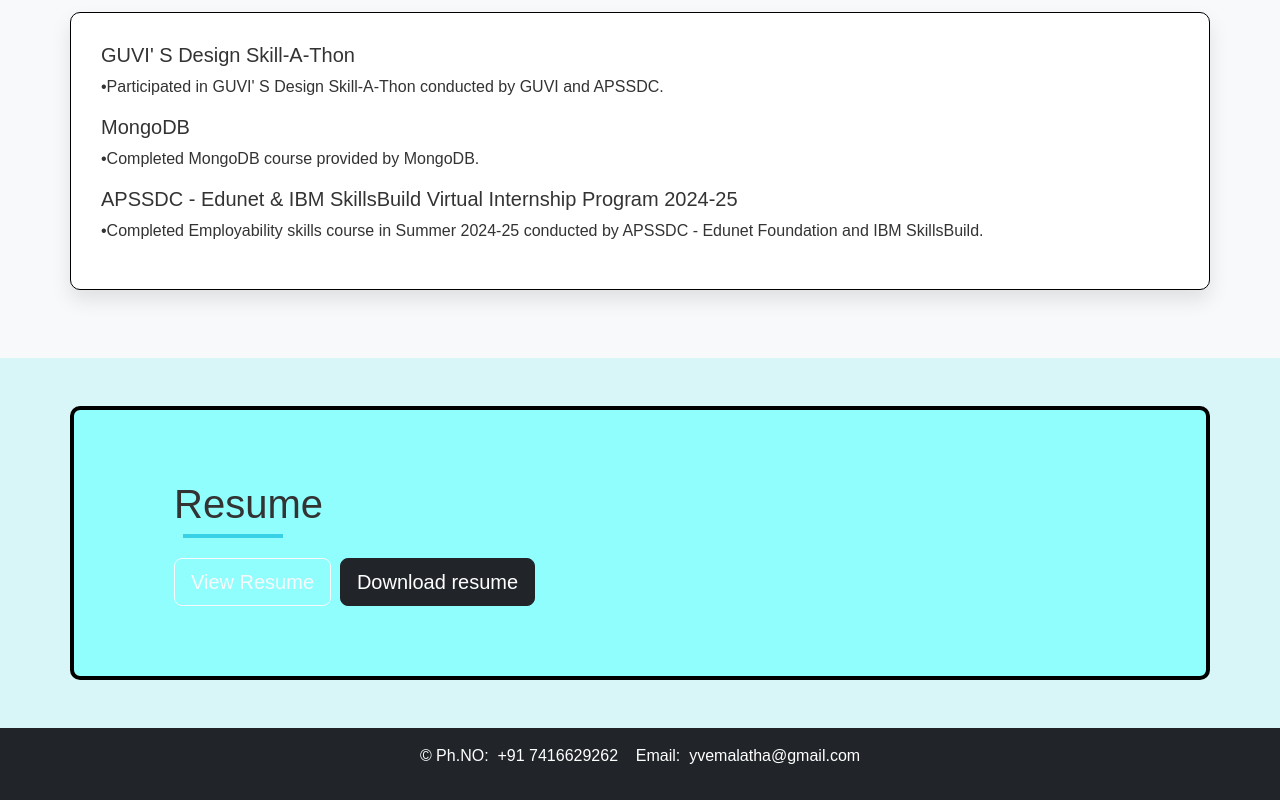
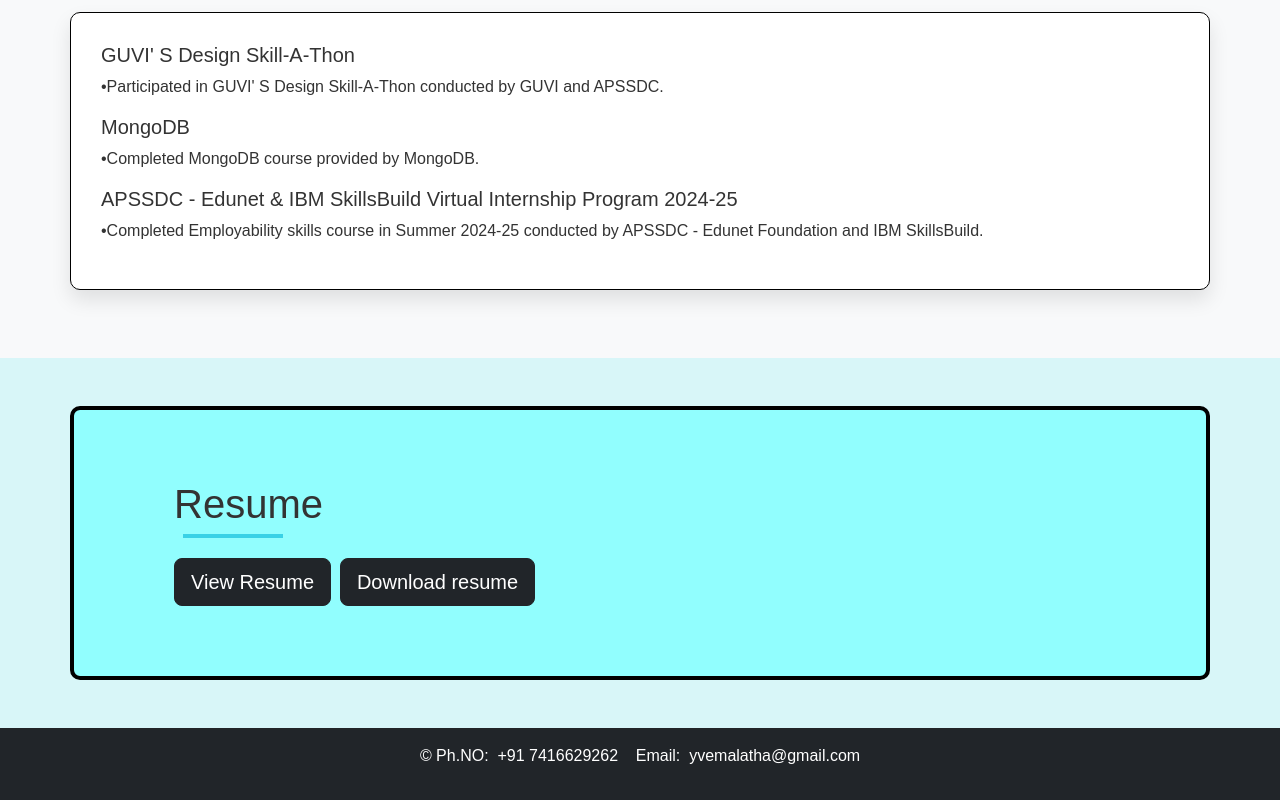
Before and after one commit to vemalatha/Portfoilo, a plain HTML site: page index.html in a window 1280 px wide. Shown: the part 2404-3204 px from the top of the page. Drawn offline with nearby package versions, Linux system fonts and the light colour scheme.

Commit message:
Update index.html

```diff
--- a/index.html
+++ b/index.html
@@ -139,7 +139,7 @@
     <section id="resume" class="p-5 ">
         <div class="container" style="border:4px solid black; padding: 70px 100px;border-radius:10px; background-color:rgb(145, 254, 254);">
             <h2 class="section-title">Resume</h2>
-            <a href="https://drive.google.com/file/d/1lhjXkSikfiTu_rMRVyUjQ-t2gWXUVylq/view?usp=sharing" target="_blank" class="btn btn-outline-light btn-lg">View Resume</a>&nbsp;
+            <a href="https://drive.google.com/file/d/1lhjXkSikfiTu_rMRVyUjQ-t2gWXUVylq/view?usp=sharing" target="_blank" class="btn btn-dark btn-lg">View Resume</a>&nbsp;
                     <a href="https://drive.google.com/uc?export=download&id=1lhjXkSikfiTu_rMRVyUjQ-t2gWXUVylq" download="Vema resume.pdf" class="btn btn-dark btn-lg">Download resume</a>
         </div>
     </section>
```
